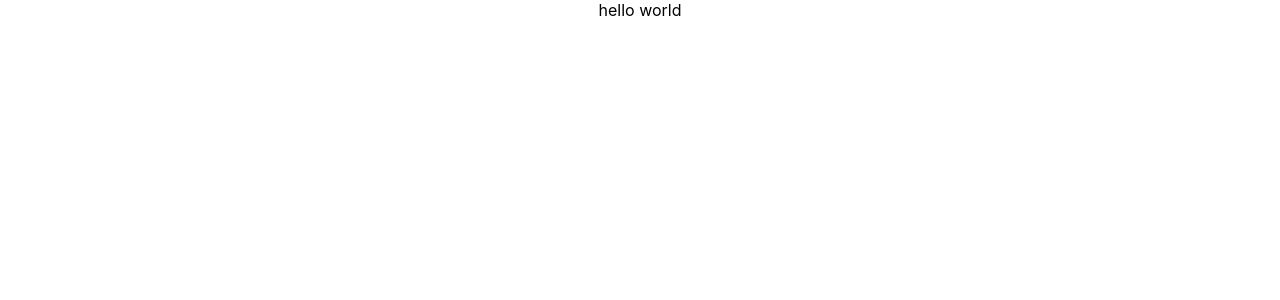
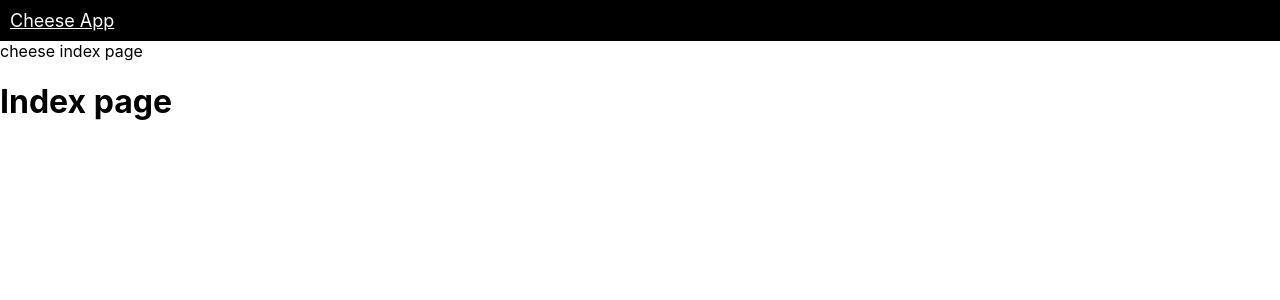
Before and after one commit to irackson/CheeseFrontend, a React (Create React App) app: page / in a window 1280 px wide. Shown: the top 300 px of the page. Built offline with nearby package versions, Linux system fonts and the light colour scheme; no server answers.

Commit message:
getCheese init

```diff
--- a/src/App.js
+++ b/src/App.js
@@ -1,12 +1,16 @@
 import 'App.scss';
+import Header from 'components/Header';
+import Main from 'components/Main';
 
 function App() {
-    const apiURL =
-        process.env.NODE_ENV === 'production'
-            ? 'https://irackson-cheese-api.herokuapp.com/'
-            : 'http://localhost:4001/';
-
-    return <div className="App">hello world</div>;
+    return (
+        <div className="App">
+            <div className="App">
+                <Header />
+                <Main />
+            </div>
+        </div>
+    );
 }
 
 export default App;
--- a/src/App.scss
+++ b/src/App.scss
@@ -1,38 +1,28 @@
-.App {
-  text-align: center;
+// -----------------------------
+// VARIABLES
+// -----------------------------
+$maincolor: black;
+$contrastcolor: white;
+@mixin white-text-black-bg {
+    color: $contrastcolor;
+    background-color: $maincolor;
 }
-
-.App-logo {
-  height: 40vmin;
-  pointer-events: none;
+@mixin black-text-white-bg {
+    color: $maincolor;
+    background-color: $contrastcolor;
 }
-
-@media (prefers-reduced-motion: no-preference) {
-  .App-logo {
-    animation: App-logo-spin infinite 20s linear;
-  }
+//-------------------
+// Header
+//-------------------
+nav {
+    @include white-text-black-bg();
+    display: flex;
+    justify-content: flex-start;
+    a {
+        @include white-text-black-bg();
+        div {
+            margin: 10px;
+            font-size: large;
+        }
+    }
 }
-
-.App-header {
-  background-color: #282c34;
-  min-height: 100vh;
-  display: flex;
-  flex-direction: column;
-  align-items: center;
-  justify-content: center;
-  font-size: calc(10px + 2vmin);
-  color: white;
-}
-
-.App-link {
-  color: #61dafb;
-}
-
-@keyframes App-logo-spin {
-  from {
-    transform: rotate(0deg);
-  }
-  to {
-    transform: rotate(360deg);
-  }
-}
--- /dev/null
+++ b/src/components/Header.js
@@ -0,0 +1,12 @@
+import { Link } from 'react-router-dom';
+const Header = (props) => {
+    return (
+        <nav className="nav">
+            <Link to="/">
+                <div>Cheese App</div>
+            </Link>
+        </nav>
+    );
+};
+
+export default Header;
--- /dev/null
+++ b/src/components/Index.js
@@ -0,0 +1,5 @@
+const Index = (props) => {
+    return <h1>Index component</h1>;
+};
+
+export default Index;
--- /dev/null
+++ b/src/components/Main.js
@@ -0,0 +1,50 @@
+import { useEffect, useState } from 'react';
+import { Route, Switch } from 'react-router-dom';
+import Index from 'pages/Index';
+import Show from 'pages/Show';
+
+const Main = (props) => {
+    const [cheese, setCheese] = useState(null);
+
+    const URL =
+        process.env.NODE_ENV === 'production'
+            ? 'https://irackson-cheese-api.herokuapp.com/'
+            : 'http://localhost:4002/cheese';
+
+    const getCheese = async () => {
+        const response = await fetch(URL);
+        console.log(response);
+        const data = await response.json();
+        console.log(data);
+        setCheese(data);
+    };
+
+    const createCheese = async (newCheese) => {
+        // await fetch(URL);
+    };
+
+    useEffect(() => {
+        getCheese();
+    }, []);
+
+    if (cheese) {
+        return <h2>{JSON.stringify(cheese)}</h2>;
+    } else {
+        return (
+            <main>
+                cheese index page
+                <Switch>
+                    <Route exact path="/">
+                        <Index />
+                    </Route>
+                    <Route
+                        path="/cheese/:id"
+                        render={(rp) => <Show {...rp} />}
+                    />
+                </Switch>
+            </main>
+        );
+    }
+};
+
+export default Main;
--- /dev/null
+++ b/src/components/Show.js
@@ -0,0 +1,5 @@
+const Show = (props) => {
+    return <h1>Show component</h1>;
+};
+
+export default Show;
--- /dev/null
+++ b/src/pages/Index.js
@@ -0,0 +1,5 @@
+const Index = (props) => {
+    return <h1>Index page</h1>;
+};
+
+export default Index;
--- /dev/null
+++ b/src/pages/Show.js
@@ -0,0 +1,5 @@
+const Show = (props) => {
+    return <h1>Show page</h1>;
+};
+
+export default Show;
```
Also changed, not shown: 1 other file (tests, documents, lock files or other folders).
